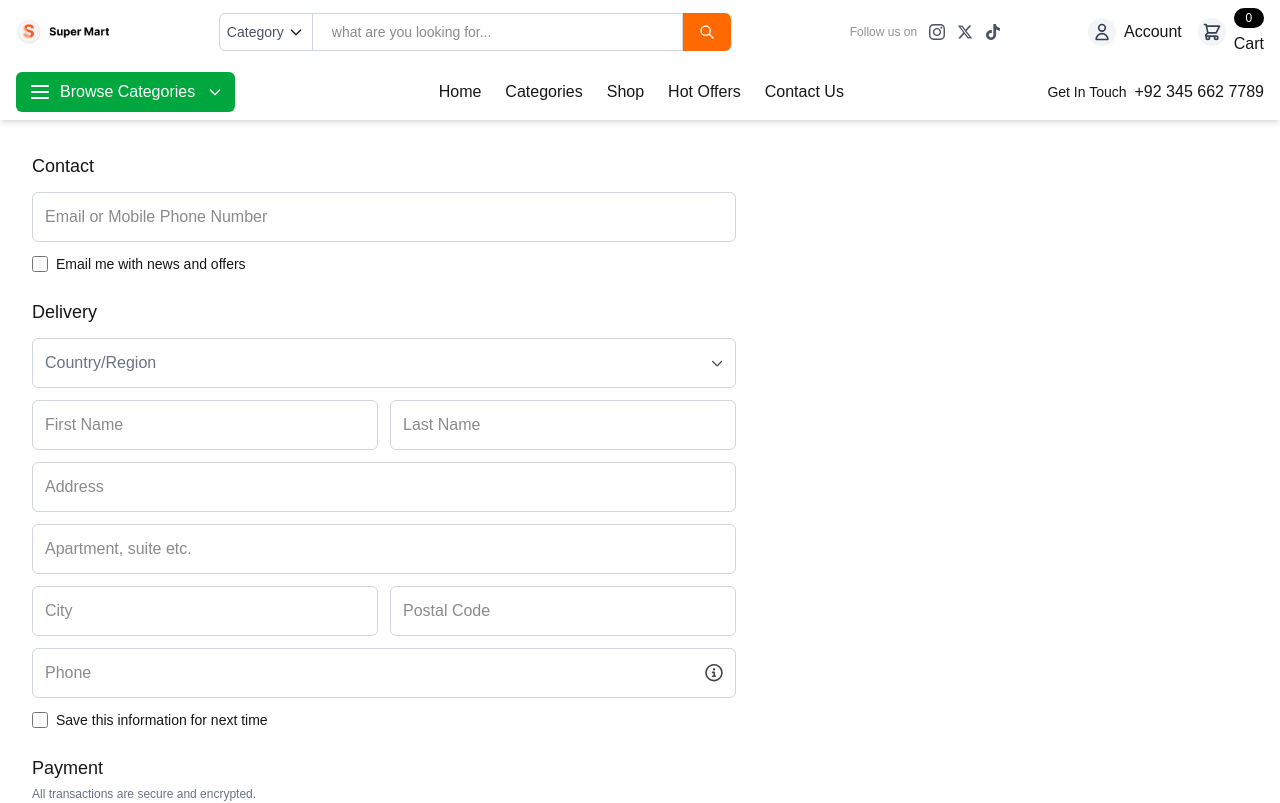
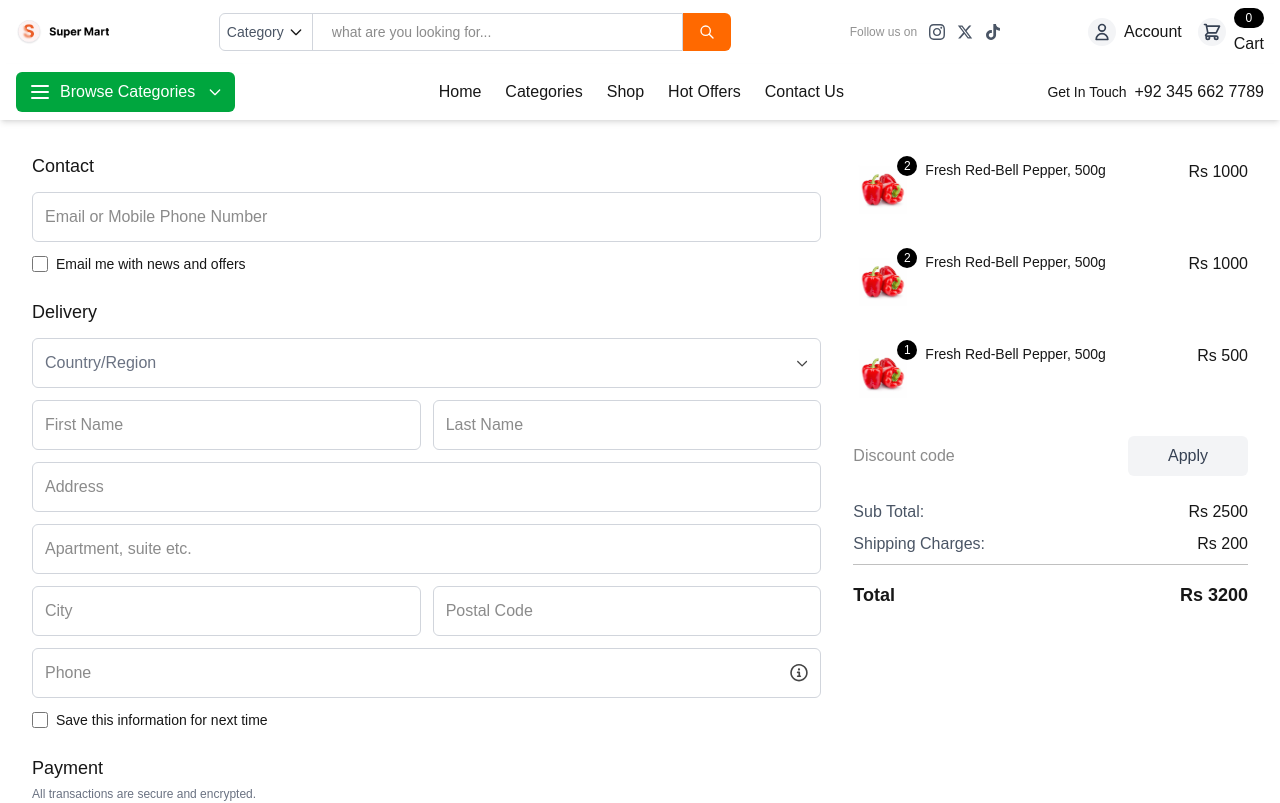
Before and after one commit to Aijaz12550/supermart, a Next.js app: page /checkout in a window 1280 px wide. Shown: the top 803 px of the page. Built offline with nearby package versions, Linux system fonts and the light colour scheme.

Commit message:
checkout component and track component navigation implement

```diff
--- a/src/app/Reusable_Components/BillingForm.tsx
+++ b/src/app/Reusable_Components/BillingForm.tsx
@@ -1,12 +1,12 @@
-"use client"
-import React, { useState } from 'react'
+"use client";
+import React, { useState } from "react";
 
 const BillingForm = () => {
-    const [billingMethod, setBillingMethod] = useState("cod")
+  const [billingMethod, setBillingMethod] = useState("cod");
 
   return (
     <>
-     <section className="mb-6">
+      <section className="mb-6">
         <h2 className="text-lg font-medium mb-3">Billing Address</h2>
 
         <div>
@@ -35,9 +35,11 @@ const BillingForm = () => {
           </label>
         </div>
       </section>
+      <button className="w-full bg-green-500 hover:bg-green-600 text-white font-medium py-3 px-6 rounded-lg transition-colors duration-200 focus:outline-none focus:ring-2 focus:ring-green-500 focus:ring-offset-2">
+        Complete order
+      </button>
+    </>
+  );
+};
 
-    </>
-  )
-}
-
-export default BillingForm
+export default BillingForm;
--- a/src/app/assets/data.tsx
+++ b/src/app/assets/data.tsx
@@ -187,7 +187,7 @@ export const navLinks = [
     { href: "/", text: "Home" },
     { href: "/categories", text: "Categories" },
     { href: "/product", text: "Shop" },
-    { href: "/hot-offers", text: "Hot Offers" },
+    { href: "/track", text: "Hot Offers" },
     { href: "/checkout", text: "Contact Us" },
   ];
 
--- a/src/app/checkout/page.tsx
+++ b/src/app/checkout/page.tsx
@@ -1,10 +1,23 @@
 import React from 'react'
 import CheckoutForm from '../components/Checkout'
+import { CheckoutList } from '../components/CheckoutList'
 
 const Page = () => {
   return (
-    <main className="min-h-screen p-4 md:p-8 max-w-3xl">
-      <CheckoutForm />
+    <main className="min-h-screen">
+      <div className="max-w-7xl p-4 md:p-8">
+        <div className="flex flex-col md:flex-row justify-between  gap-8">
+          {/* Left side - Checkout Form */}
+          <div className="flex-1 lg:flex-2">
+            <CheckoutForm />
+          </div>
+
+          {/* Right side - Order Summary */}
+          <div className="flex-1 ">
+              <CheckoutList />
+          </div>
+        </div>
+      </div>
     </main>
   )
 }
--- /dev/null
+++ b/src/app/components/CheckoutList.tsx
@@ -0,0 +1,91 @@
+import Image from "next/image";
+import ProductImage from "../assets/product.png";
+
+export function CheckoutList() {
+  const cartItems = [
+    {
+      id: 1,
+      name: "Fresh Red-Bell Pepper",
+      weight: "500g",
+      price: 1000,
+      quantity: 2,
+      image: ProductImage,
+    },
+    {
+      id: 2,
+      name: "Fresh Red-Bell Pepper",
+      weight: "500g",
+      price: 1000,
+      quantity: 2,
+      image: ProductImage,
+    },
+    {
+      id: 3,
+      name: "Fresh Red-Bell Pepper",
+      weight: "500g",
+      price: 500,
+      quantity: 1,
+      image: ProductImage,
+    },
+  ];
+
+  const subtotal = 2500; // Fixed value from screenshot
+  const shippingCharges = 200;
+  const total = 3200; // Fixed value from screenshot
+
+  return (
+    <div className="space-y-4">
+      {/* Cart Items */}
+      <div className="space-y-4">
+        {cartItems.map((item) => (
+          <div key={item.id} className="flex items-start space-x-3 py-2">
+            <div className="relative">
+              <div className="absolute -top-1 -right-1 z-10 w-5 h-5 bg-black text-white text-xs rounded-full flex items-center justify-center">
+                {item.quantity}
+              </div>
+              <Image
+                src={item.image}
+                alt={item.name}
+                width={60}
+                height={60}
+                className="rounded-md"
+              />
+            </div>
+            <div className="flex-1">
+              <p className="text-sm">
+                {item.name}, {item.weight}
+              </p>
+            </div>
+            <div className="text-right">
+              <p className="font-medium">Rs {item.price}</p>
+            </div>
+          </div>
+        ))}
+      </div>
+
+      {/* Discount Code */}
+      <div className="flex space-x-2 pt-2">
+        <input type="text" placeholder="Discount code" className="flex-1" />
+        <button className="bg-gray-100 hover:bg-gray-200 px-10 py-2 rounded-md  text-gray-700 font-medium">
+          Apply
+        </button>
+      </div>
+
+      {/* Order Summary */}
+      <div className="space-y-2 pt-2">
+        <div className="flex justify-between">
+          <span className="text-gray-600">Sub Total:</span>
+          <span className="font-medium">Rs {subtotal}</span>
+        </div>
+        <div className="flex justify-between">
+          <span className="text-gray-600">Shipping Charges:</span>
+          <span className="font-medium">Rs {shippingCharges}</span>
+        </div>
+        <div className="flex justify-between pt-4 mt-2 border-t border-[#C0C0C0]">
+          <span className="text-lg font-semibold">Total</span>
+          <span className="text-lg font-semibold">Rs {total}</span>
+        </div>
+      </div>
+    </div>
+  );
+}
--- /dev/null
+++ b/src/app/components/OrderTrackingForm.tsx
@@ -0,0 +1,35 @@
+export default function OrderTrackingForm() {
+
+  return (
+    <div className="w-full max-w-md border border-gray-200 rounded-lg p-6">
+      <h1 className="text-2xl font-bold mb-6">Track Your Order</h1>
+
+      <form  className="space-y-4">
+        <div>
+          <input
+            type="text"
+            placeholder="Order Number"
+            className="w-full px-4 py-3 rounded-lg border border-gray-200 focus:outline-none focus:ring-2 focus:ring-green-500 focus:border-transparent"
+            required
+          />
+        </div>
+
+        <div>
+          <input
+            type="tel"
+            placeholder="Enter Phone Number"
+            className="w-full px-4 py-3 rounded-lg border border-gray-200 focus:outline-none focus:ring-2 focus:ring-green-500 focus:border-transparent"
+            required
+          />
+        </div>
+
+        <button
+          type="submit"
+          className="w-full bg-green-500 hover:bg-green-600 text-white font-medium py-3 px-4 rounded-lg transition duration-200 ease-in-out"
+        >
+            Track Order
+        </button>
+      </form>
+    </div>
+  )
+}
--- /dev/null
+++ b/src/app/track/page.tsx
@@ -0,0 +1,16 @@
+import React from 'react'
+import OrderTrackingForm from '../components/OrderTrackingForm'
+import Footer from '../components/Footer'
+
+const page = () => {
+  return (
+    <>
+    <div className="pt-12  flex items-center justify-center px-4">
+      <OrderTrackingForm/>
+    </div>
+    <Footer/>
+</>
+  )
+}
+
+export default page
```
